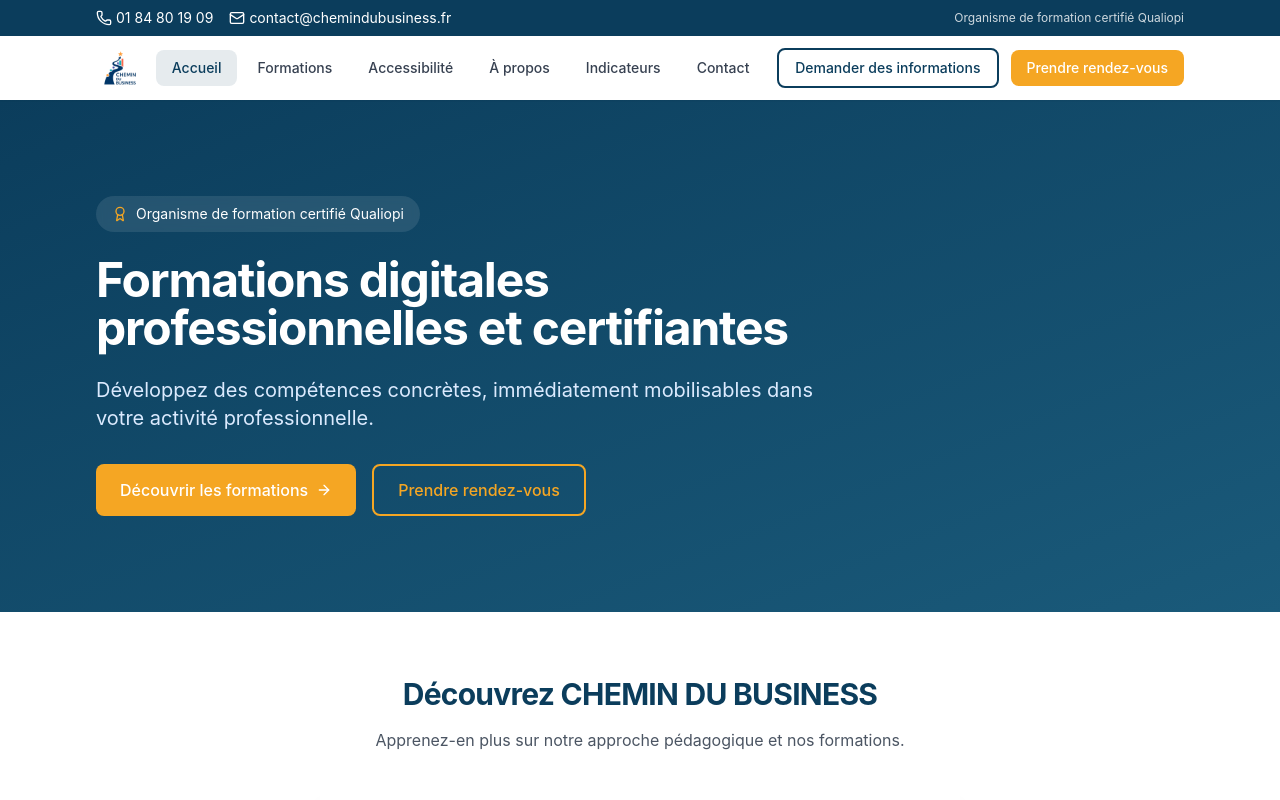
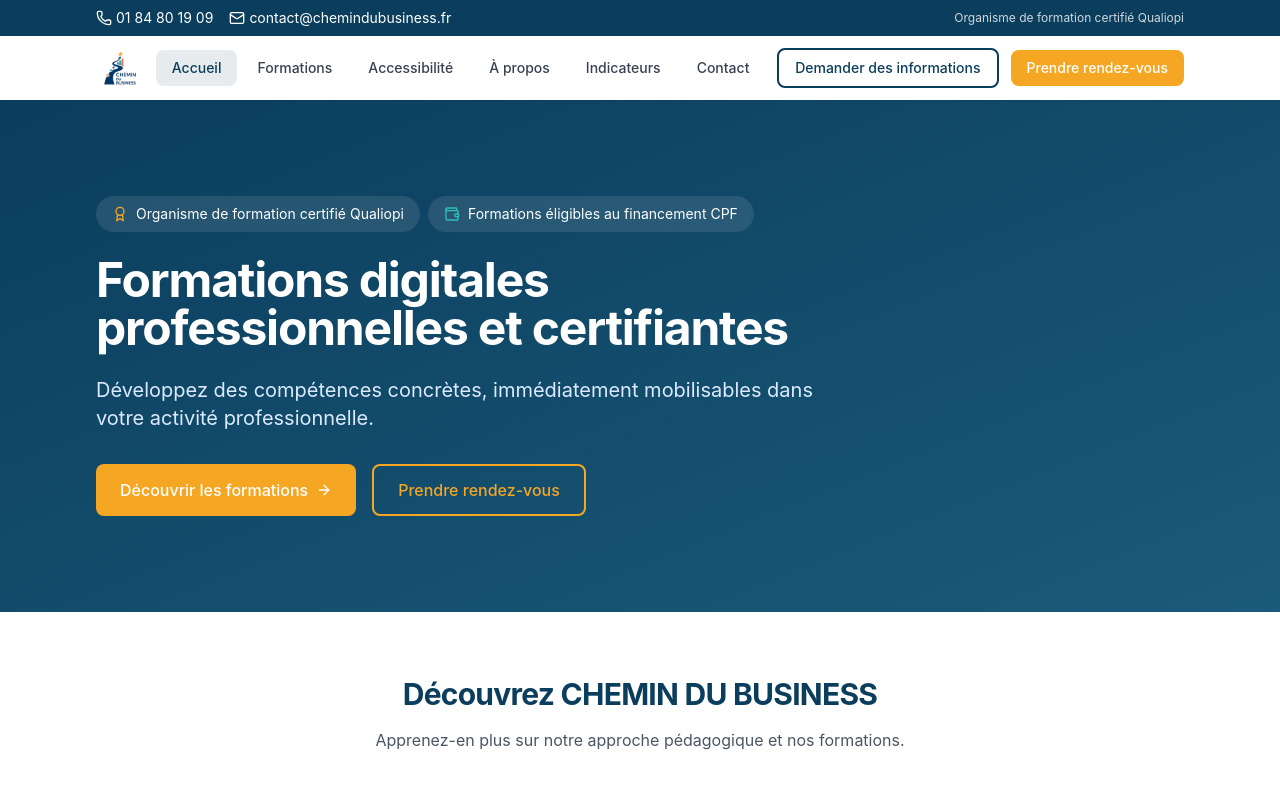
Before and after one commit to chemin-du-business/site-chemin-du-business, a React (Vite) app: page / in a window 1280 px wide. Shown: the top 800 px of the page. Built offline with nearby package versions, Linux system fonts and the light colour scheme; grey boxes are pictures that could not be loaded.

Commit message:
Page home 2  modified

```diff
--- a/src/pages/Home.tsx
+++ b/src/pages/Home.tsx
@@ -22,6 +22,10 @@
             <div className="inline-flex items-center gap-2 bg-white/10 backdrop-blur-sm px-4 py-2 rounded-full text-sm mb-6">
               <Award className="w-4 h-4 text-[#F5A623]" />
               <span>Organisme de formation certifié Qualiopi</span>
+            </div>
+            <div className="inline-flex items-center gap-2 bg-white/10 backdrop-blur-sm px-4 py-2 rounded-full text-sm mb-6 ml-2">
+              <Wallet className="w-4 h-4 text-[#2EC4B6]" />
+              <span>Formations éligibles au financement CPF </span>
             </div>
             <h1 className="text-3xl lg:text-5xl font-bold mb-6 leading-tight">
               Formations digitales professionnelles et certifiantes
```
Also changed, not shown: 1 other file (tests, documents, lock files or other folders).
